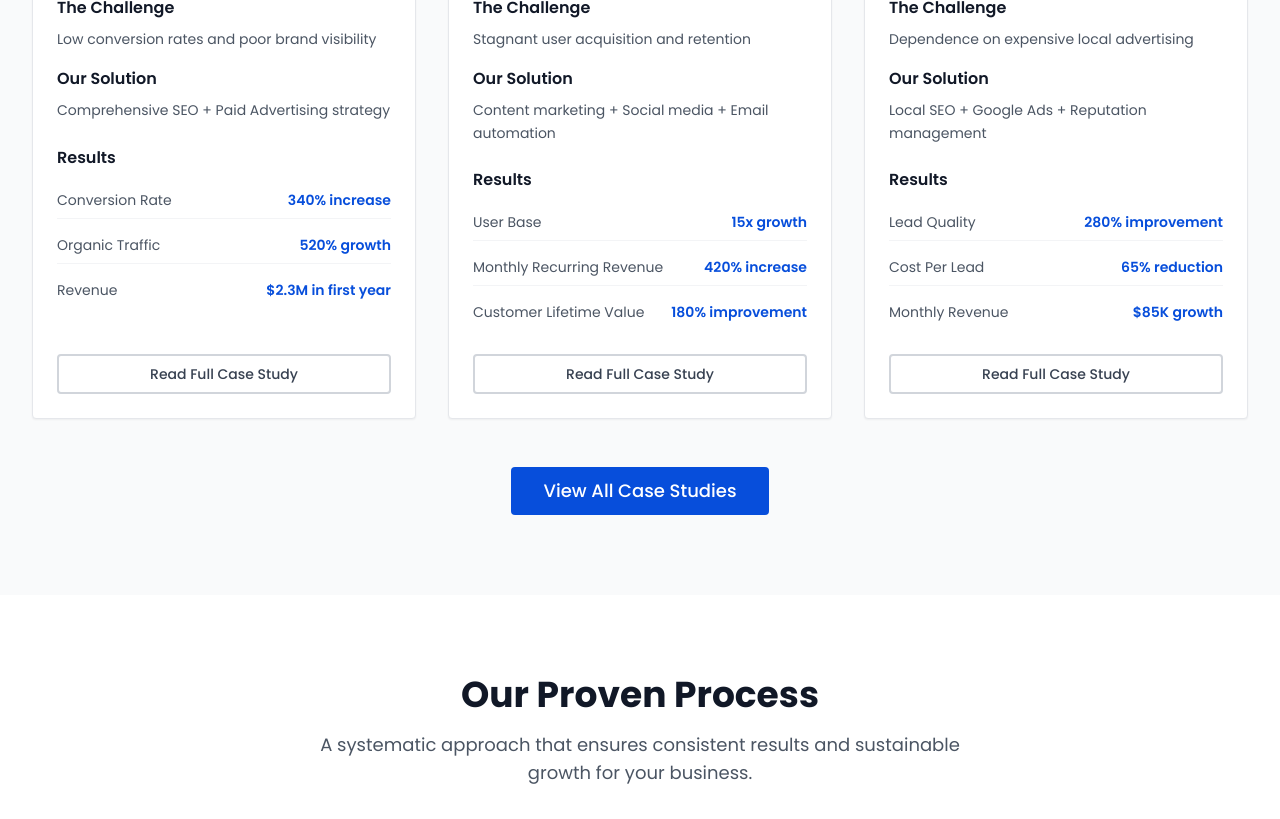
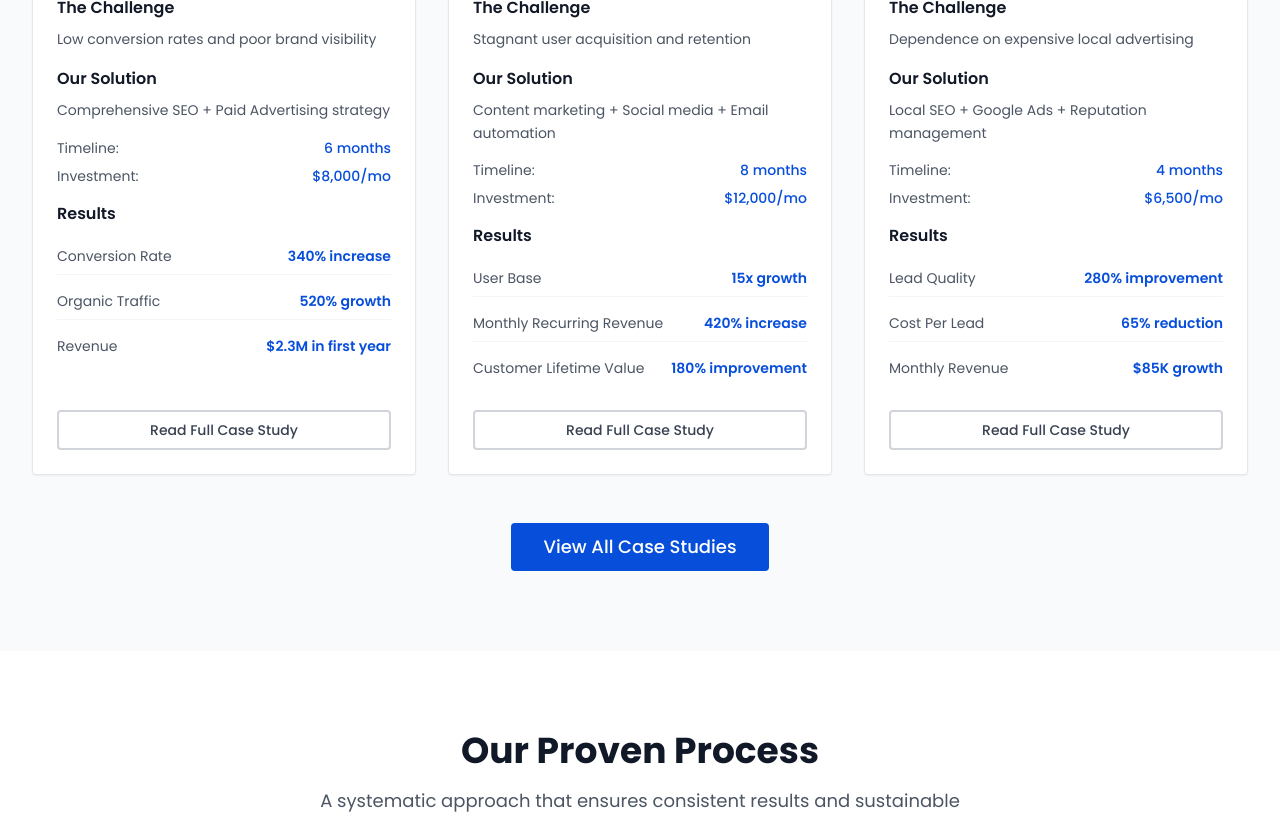
Before and after one commit to arrowaydigital/Arroway, a React (Vite) app: page / in a window 1280 px wide. Shown: the part 2680-3499 px from the top of the page. Built offline with nearby package versions, Linux system fonts and the light colour scheme.

Commit message:
Update CaseStudiesSection.tsx

```diff
--- a/src/components/features/CaseStudiesSection.tsx
+++ b/src/components/features/CaseStudiesSection.tsx
@@ -20,7 +20,9 @@ export function CaseStudiesSection() {
         { metric: "Revenue", value: "$2.3M in first year" }
       ],
       image: "https://images.unsplash.com/photo-1607082350899-7e105aa886ae?w=600&h=400&fit=crop",
-      color: "from-blue-500 to-blue-600"
+      color: "from-blue-500 to-blue-600",
+      timeline: "6 months",
+      investment: "$8,000/mo"
     },
     {
       id: 2,
@@ -35,7 +37,9 @@ export function CaseStudiesSection() {
         { metric: "Customer Lifetime Value", value: "180% improvement" }
       ],
       image: "https://images.unsplash.com/photo-1551288049-bebda4e38f71?w=600&h=400&fit=crop",
-      color: "from-purple-500 to-purple-600"
+      color: "from-purple-500 to-purple-600",
+      timeline: "8 months",
+      investment: "$12,000/mo"
     },
     {
       id: 3,
@@ -50,7 +54,9 @@ export function CaseStudiesSection() {
         { metric: "Monthly Revenue", value: "$85K growth" }
       ],
       image: "https://images.unsplash.com/photo-1581091226825-a6a2a5aee158?w=600&h=400&fit=crop",
-      color: "from-green-500 to-green-600"
+      color: "from-green-500 to-green-600",
+      timeline: "4 months",
+      investment: "$6,500/mo"
     }
   ];
 
@@ -107,11 +113,22 @@ export function CaseStudiesSection() {
                     </p>
                   </div>
 
-                  <div className="mb-6">
+                  <div className="mb-4">
                     <h4 className="font-semibold text-gray-900 mb-2">Our Solution</h4>
                     <p className="text-gray-600 text-sm leading-relaxed">
                       {study.solution}
                     </p>
+                  </div>
+
+                  <div className="mb-4">
+                    <div className="flex justify-between text-sm text-gray-600 mb-2">
+                      <span>Timeline:</span>
+                      <span className="font-medium text-[#074edb]">{study.timeline}</span>
+                    </div>
+                    <div className="flex justify-between text-sm text-gray-600 mb-3">
+                      <span>Investment:</span>
+                      <span className="font-medium text-[#074edb]">{study.investment}</span>
+                    </div>
                   </div>
 
                   <div>
```
